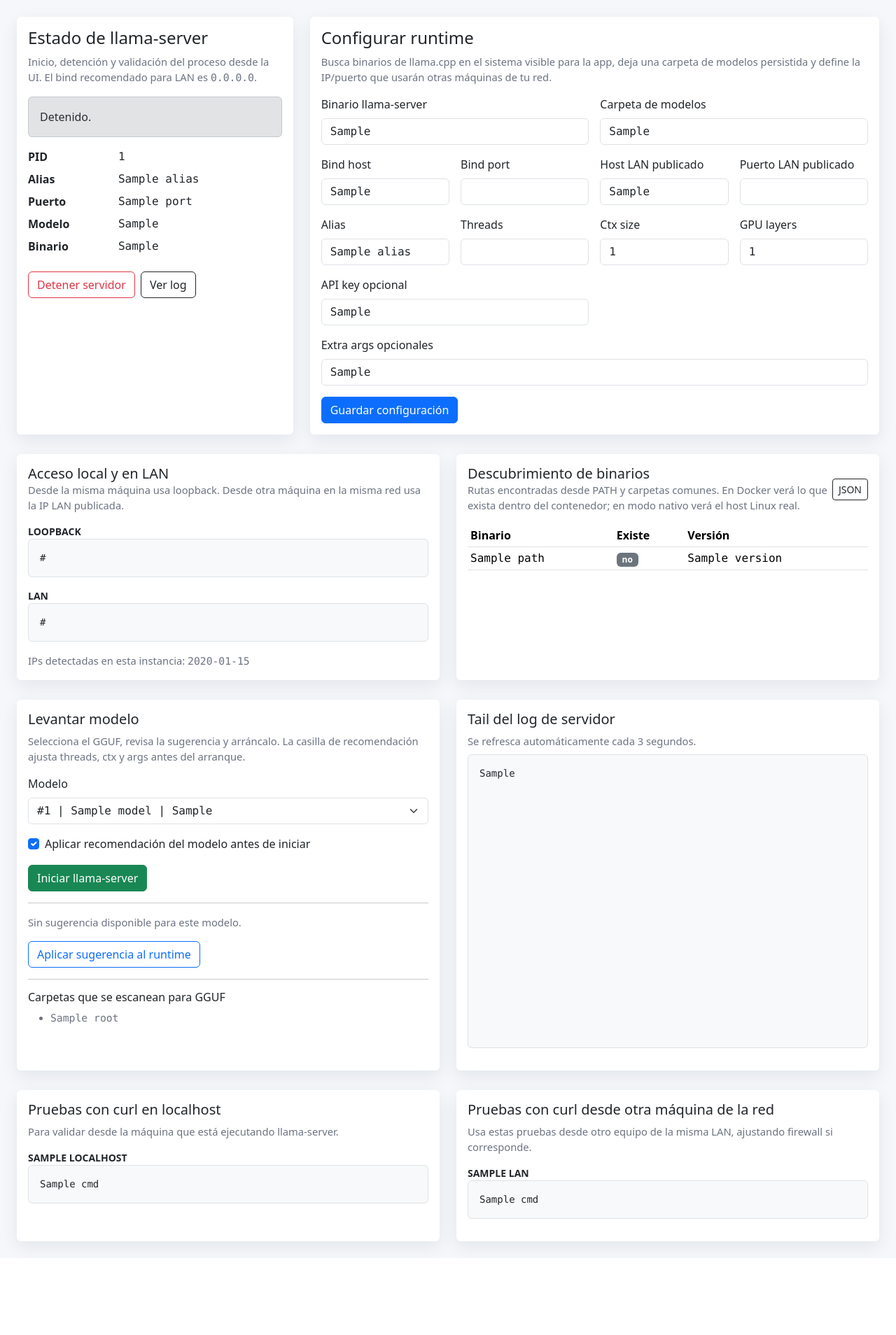
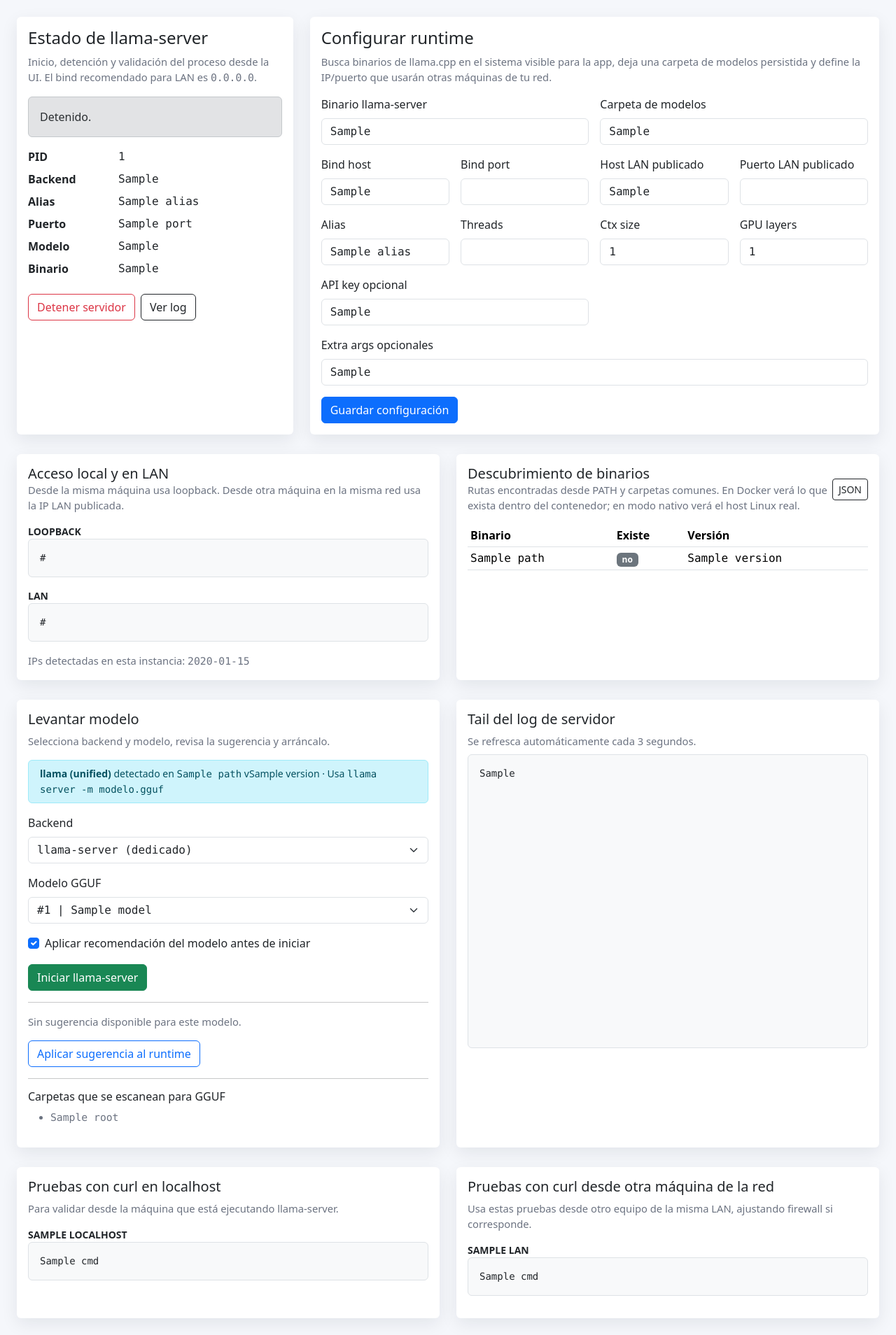
Before and after one commit to bi0punk/llama-webapp, a Python web app: template app/templates/server.html in a window 1280 px wide. Shown: the part 56-1964 px from the top of the page at 70% size. Before the commit the page ends 1850 px from the top, so only its background shows below. Run offline with Jinja, Linux system fonts and the light colour scheme; the template is opened without the code that fills it: most values are stand-ins (such as "Sample title", 1, 10 or a date in 2020); some libraries are stand-ins or nearby versions.

Commit message:
add llama-discover

```diff
--- a/app/routes/web.py
+++ b/app/routes/web.py
@@ -15,7 +15,7 @@ from app.deps import (
     precompute_profiles,
     templates,
 )
-from app.discovery import find_llama_binaries, model_scan_roots
+from app.discovery import find_llama_binaries, find_llama_unified, model_scan_roots
 from app.llama_server_manager import get_server_status, server_log_tail
 from app.system_info import system_snapshot
 
@@ -32,6 +32,7 @@ def server_page(request: Request):
     settings = load_runtime_settings()
     server_status = get_server_status()
     binaries = find_llama_binaries()
+    llama_unified_info = find_llama_unified()
     models, _ = get_models_page(page=1, page_size=500)
     profiles = precompute_profiles(models)
     curl_examples = build_curl_examples()
@@ -42,6 +43,7 @@ def server_page(request: Request):
             "settings": settings,
             "server_status": server_status,
             "binaries": binaries,
+            "llama_unified_info": llama_unified_info,
             "models": models,
             "profiles": profiles,
             "curl_examples": curl_examples,
--- a/app/runtime_settings.py
+++ b/app/runtime_settings.py
@@ -37,6 +37,7 @@ class RuntimeSettings(BaseModel):
     public_host: str = DEFAULT_PUBLIC_HOST
     public_port: int = DEFAULT_PUBLIC_PORT
     last_model_id: int | None = None
+    backend_type: str = "llama_server"  # "llama_server" | "llama_unified"
 
     model_config = ConfigDict(extra="ignore")
 
--- a/app/static/server.js
+++ b/app/static/server.js
@@ -3,40 +3,55 @@
   const modelSelect = document.getElementById('model-select');
   const profileBox = document.getElementById('model-profile-box');
   const profileModelId = document.getElementById('profile-model-id');
+  const backendSelect = document.getElementById('backend-select');
+  const llamaGroup = document.getElementById('llama-model-group');
+  const unifiedGroup = document.getElementById('unified-model-group');
+  const unifiedSelect = document.getElementById('unified-model-select');
+  const startBtn = document.getElementById('start-btn');
   const profiles = window.SERVER_PROFILES || {};
 
+  function toggleBackend() {
+    const backend = backendSelect ? backendSelect.value : 'llama_server';
+    if (llamaGroup) llamaGroup.style.display = backend === 'llama_server' ? '' : 'none';
+    if (unifiedGroup) unifiedGroup.style.display = backend === 'llama_unified' ? '' : 'none';
+    if (startBtn) startBtn.textContent = backend === 'llama_unified' ? 'Iniciar llama (unified)' : 'Iniciar llama-server';
+    renderProfile();
+  }
+
   function renderProfile() {
-    if (!modelSelect || !profileBox) return;
-    const id = modelSelect.value;
+    if (!profileBox) return;
+    const backend = backendSelect ? backendSelect.value : 'llama_server';
+    if (backend === 'llama_unified') {
+      profileBox.innerHTML = '<div class="small-muted">Usando binario unificado llama. Selecciona el modelo GGUF abajo.</div>';
+      return;
+    }
+    const id = modelSelect ? modelSelect.value : '';
     if (profileModelId) profileModelId.value = id;
     const p = profiles[id];
     if (!p) {
       profileBox.innerHTML = '<div class="small-muted">Sin sugerencia disponible para este modelo.</div>';
       return;
     }
-    const notes = (p.notes || []).map((n) => `<div>• ${n}</div>`).join('');
-    profileBox.innerHTML = `
-      <div class="fw-semibold text-dark mb-2">Sugerencia para el modelo seleccionado</div>
-      <ul class="mb-2">
-        <li><span class="mono">threads=${p.threads}</span></li>
-        <li><span class="mono">ctx_size=${p.ctx_size}</span></li>
-        <li><span class="mono">n_gpu_layers=${p.n_gpu_layers}</span></li>
-        <li><span class="mono">extra_args=${p.extra_args}</span></li>
-      </ul>
-      <div>${notes}</div>
-    `;
+    const notes = (p.notes || []).map(function (n) { return '<div>\u2022 ' + n + '</div>'; }).join('');
+    profileBox.innerHTML = [
+      '<div class="fw-semibold text-dark mb-2">Sugerencia para el modelo seleccionado</div>',
+      '<ul class="mb-2">',
+      '<li><span class="mono">threads=' + p.threads + '</span></li>',
+      '<li><span class="mono">ctx_size=' + p.ctx_size + '</span></li>',
+      '<li><span class="mono">n_gpu_layers=' + p.n_gpu_layers + '</span></li>',
+      '<li><span class="mono">extra_args=' + p.extra_args + '</span></li>',
+      '</ul><div>' + notes + '</div>',
+    ].join('');
   }
 
   async function refreshLog() {
     if (!logEl) return;
     try {
-      const response = await fetch('/api/server/log_tail?lines=180');
-      const data = await response.json();
-      const shouldStick = Math.abs(logEl.scrollHeight - logEl.clientHeight - logEl.scrollTop) < 30;
+      var response = await fetch('/api/server/log_tail?lines=180');
+      var data = await response.json();
+      var shouldStick = Math.abs(logEl.scrollHeight - logEl.clientHeight - logEl.scrollTop) < 30;
       logEl.textContent = data.tail || '';
-      if (shouldStick) {
-        logEl.scrollTop = logEl.scrollHeight;
-      }
+      if (shouldStick) logEl.scrollTop = logEl.scrollHeight;
     } catch (err) {
       console.error(err);
     }
@@ -44,9 +59,13 @@
 
   if (modelSelect) {
     modelSelect.addEventListener('change', renderProfile);
-    renderProfile();
+  }
+  if (backendSelect) {
+    backendSelect.addEventListener('change', toggleBackend);
   }
 
+  toggleBackend();
+  renderProfile();
   refreshLog();
   setInterval(refreshLog, 3000);
 })();
--- a/app/templates/server.html
+++ b/app/templates/server.html
@@ -17,6 +17,7 @@
         </div>
         <dl class="row mb-0" id="server-status-dl">
           <dt class="col-sm-4">PID</dt><dd class="col-sm-8 mono">{{ server_status.pid or "-" }}</dd>
+          <dt class="col-sm-4">Backend</dt><dd class="col-sm-8 mono">{{ server_status.state.backend_type if server_status.state else settings.backend_type }}</dd>
           <dt class="col-sm-4">Alias</dt><dd class="col-sm-8 mono">{{ server_status.state.alias if server_status.state else settings.alias }}</dd>
           <dt class="col-sm-4">Puerto</dt><dd class="col-sm-8 mono">{{ server_status.state.port if server_status.state else settings.server_port }}</dd>
           <dt class="col-sm-4">Modelo</dt><dd class="col-sm-8 mono">{{ server_status.state.model_path if server_status.state else "-" }}</dd>
@@ -150,14 +151,43 @@
     <div class="card h-100">
       <div class="card-body">
         <h5 class="card-title">Levantar modelo</h5>
-        <p class="small-muted">Selecciona el GGUF, revisa la sugerencia y arráncalo. La casilla de recomendación ajusta threads, ctx y args antes del arranque.</p>
+        <p class="small-muted">Selecciona backend y modelo, revisa la sugerencia y arráncalo.</p>
+
+        {% if llama_unified_info %}
+        <div class="alert alert-info small py-2 mb-3">
+          <strong>llama (unified)</strong> detectado en <span class="mono">{{ llama_unified_info.path }}</span> v{{ llama_unified_info.version }}
+          · Usa <span class="mono">llama server -m modelo.gguf</span>
+        </div>
+        {% endif %}
+
         <form method="post" action="/server/start" class="row g-3" id="start-form">
           <div class="col-12">
-            <label class="form-label">Modelo</label>
-            <select class="form-select mono" name="model_id" id="model-select" required>
+            <label class="form-label">Backend</label>
+            <select class="form-select mono" name="backend_type" id="backend-select">
+              <option value="llama_server" {% if settings.backend_type == 'llama_server' %}selected{% endif %}>llama-server (dedicado)</option>
+              {% if llama_unified_info %}
+              <option value="llama_unified" {% if settings.backend_type == 'llama_unified' %}selected{% endif %}>llama (unificado: llama server ...)</option>
+              {% endif %}
+            </select>
+          </div>
+          <div class="col-12" id="llama-model-group">
+            <label class="form-label">Modelo GGUF</label>
+            <select class="form-select mono" name="model_id" id="model-select">
+              <option value="">-- Seleccionar --</option>
               {% for m in models %}
                 {% if m.local_path %}
-                  <option value="{{ m.id }}" {% if settings.last_model_id == m.id %}selected{% endif %}>#{{ m.id }} | {{ m.name }} | {{ m.local_path }}</option>
+                  <option value="{{ m.id }}" {% if settings.last_model_id == m.id %}selected{% endif %}>#{{ m.id }} | {{ m.name }}</option>
+                {% endif %}
+              {% endfor %}
+            </select>
+          </div>
+          <div class="col-12" id="unified-model-group" style="display:none;">
+            <label class="form-label">Modelo GGUF (para llama server ...)</label>
+            <select class="form-select mono" name="llama_model_name" id="unified-model-select">
+              <option value="">-- Seleccionar --</option>
+              {% for m in models %}
+                {% if m.local_path %}
+                  <option value="{{ m.local_path }}" {% if settings.last_model_id == m.id %}selected{% endif %}>{{ m.name }}</option>
                 {% endif %}
               {% endfor %}
             </select>
@@ -169,7 +199,7 @@
             </div>
           </div>
           <div class="col-12">
-            <button class="btn btn-success">Iniciar llama-server</button>
+            <button class="btn btn-success" id="start-btn">Iniciar servidor</button>
           </div>
         </form>
         <hr>
```
Also changed, not shown: app/discovery.py (+18 -1 lines), app/llama_server_manager.py (+104 -19 lines), app/routes/actions.py (+34 -25 lines).
